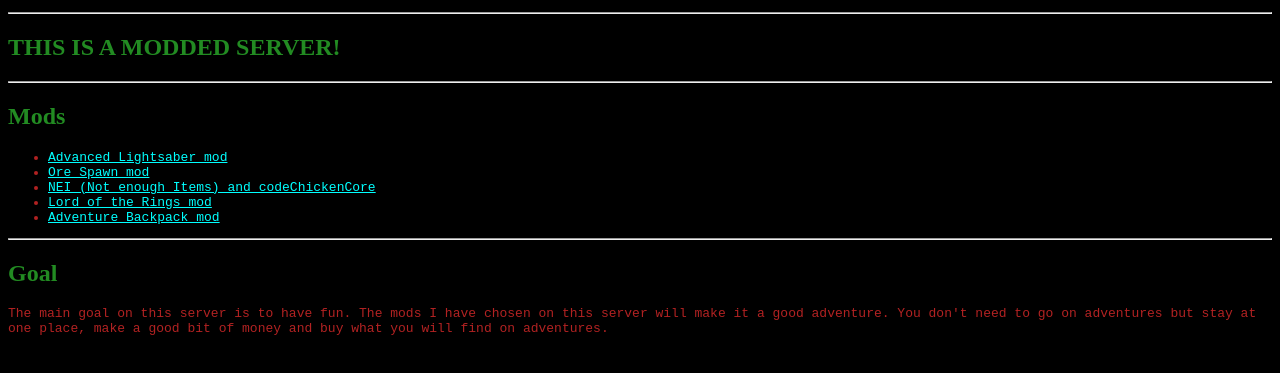
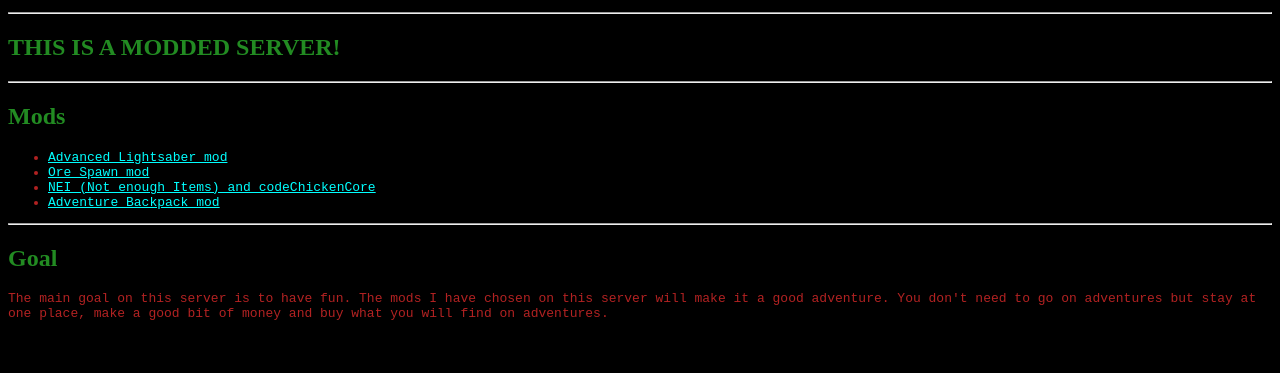
Before and after one commit to TorsteinHamre/TorsteinHamre.github.io, a plain HTML site: page servers.html in a window 1280 px wide. Shown: the part 149-522 px from the top of the page. Drawn offline with Linux system fonts and the light colour scheme.

Commit message:
remove lort from server

```diff
--- a/servers.html
+++ b/servers.html
@@ -17,7 +17,6 @@
                 <li><a href="http://www.planetminecraft.com/mod/advanced-lightsaber-mod-15-modloader-needed/">Advanced Lightsaber mod</a></li>
                 <li><a href="http://www.orespawn.com/download-17.html">Ore Spawn mod</a></li>
                 <li><a href="http://minecraftsix.com/not-enough-items-mod/">NEI (Not enough Items) and codeChickenCore</a></li>
-                <li><a href="http://www.minecraftforum.net/forums/mapping-and-modding/minecraft-mods/1287390-the-lord-of-the-rings-mod-bringing-middle-earth-to">Lord of the Rings mod</a></li>
                 <li><a href="http://www.minecraftforum.net/forums/mapping-and-modding/minecraft-mods/wip-mods/2252109-wip-adventure-backpack-mod-beta-0-8c-updated">Adventure Backpack mod</a></li>
             </ul>
             <hr>
```
